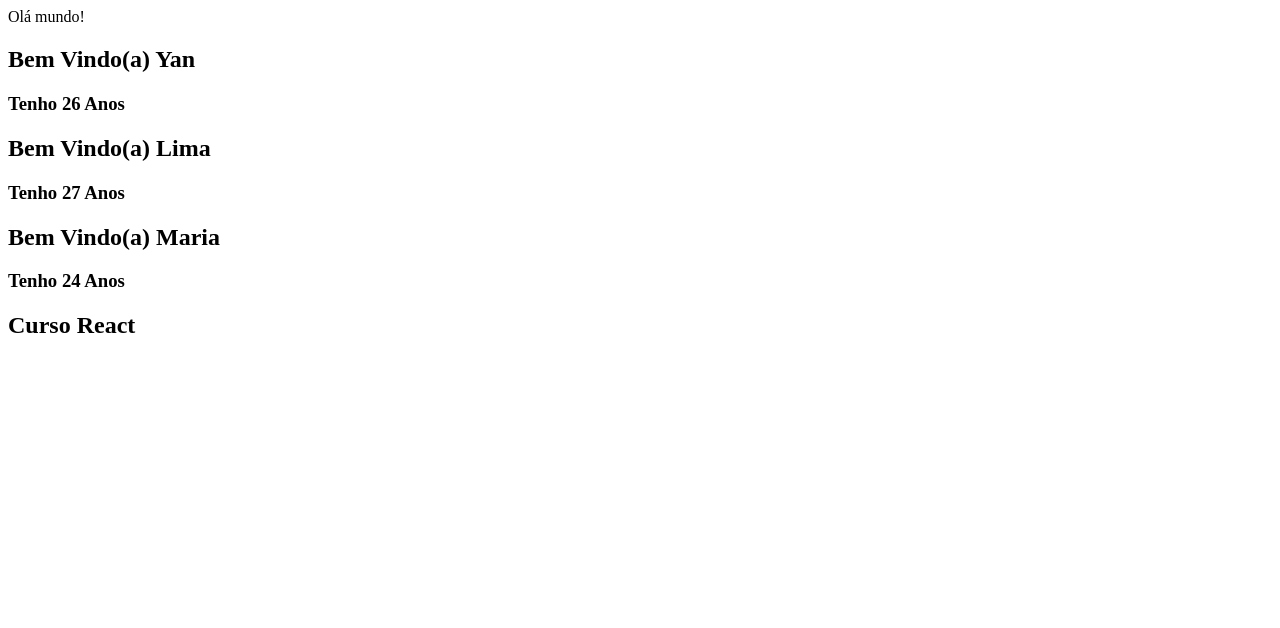
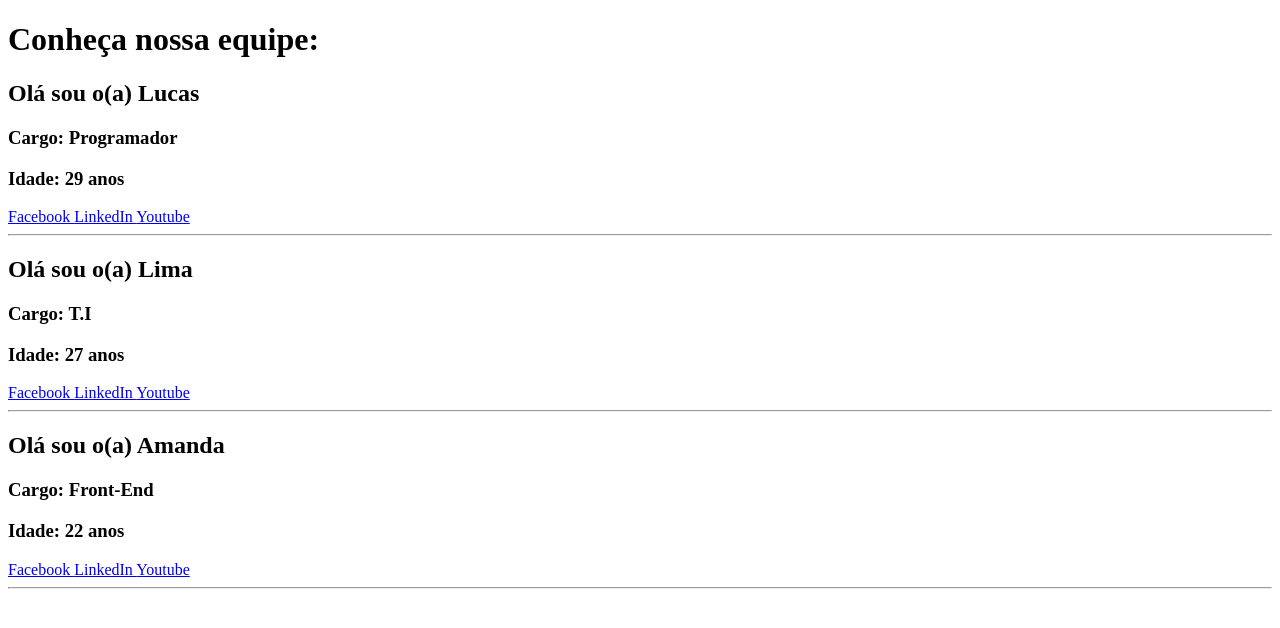
Before and after one commit to YanWallas/curso-react, a React (Create React App) app in the folder meuapp/: page / in a window 1280 px wide. Shown: the top 628 px of the page. Built offline with nearby package versions, Linux system fonts and the light colour scheme.

Commit message:
Entendendo props e component

```diff
--- a/meuapp/src/App.js
+++ b/meuapp/src/App.js
@@ -1,26 +1,59 @@
 import React from 'react';
 
-const Bemvindo = (props) => {
-  // Conhecendo Props.
+const Equipe = (props) => {
   return (
     <div>
-      <h2> Bem Vindo(a) {props.nome} </h2>
-      <h3> Tenho {props.idade} Anos </h3>
+      <Sobre nome={props.nome} cargo={props.cargo} idade={props.idade} />
+      <Social fb={props.facebook} />
+      <hr />
     </div>
   );
 };
 
-export default function App() {
+const Sobre = (props) => {
   return (
-    <div className="App">
-      Olá mundo!
-      <Bemvindo
-        nome="Yan"
-        idade="26" /* Rederizando Const Bem vindo, com os props */
+    <div>
+      <h2>Olá sou o(a) {props.nome}</h2>
+      <h3>Cargo: {props.cargo}</h3>
+      <h3>Idade: {props.idade} anos</h3>
+    </div>
+  );
+};
+
+const Social = (props) => {
+  return (
+    <div>
+      <a href={props.fb}> Facebook </a>
+      <a href={props.fb}>LinkedIn </a>
+      <a href={props.fb}>Youtube </a>
+    </div>
+  );
+};
+
+function App() {
+  return (
+    <div>
+      <h1>Conheça nossa equipe:</h1>
+      <Equipe
+        nome="Lucas"
+        cargo="Programador"
+        idade="29"
+        facebook="https://google.com"
       />
-      <Bemvindo nome="Lima" idade="27" />
-      <Bemvindo nome="Maria" idade="24" />
-      <h2> Curso React </h2>
+      <Equipe
+        nome="Lima"
+        cargo="T.I"
+        idade="27"
+        facebook="https://google.com"
+      />
+      <Equipe
+        nome="Amanda"
+        cargo="Front-End"
+        idade="22"
+        facebook="https://google.com"
+      />
     </div>
   );
 }
+
+export default App;
```
